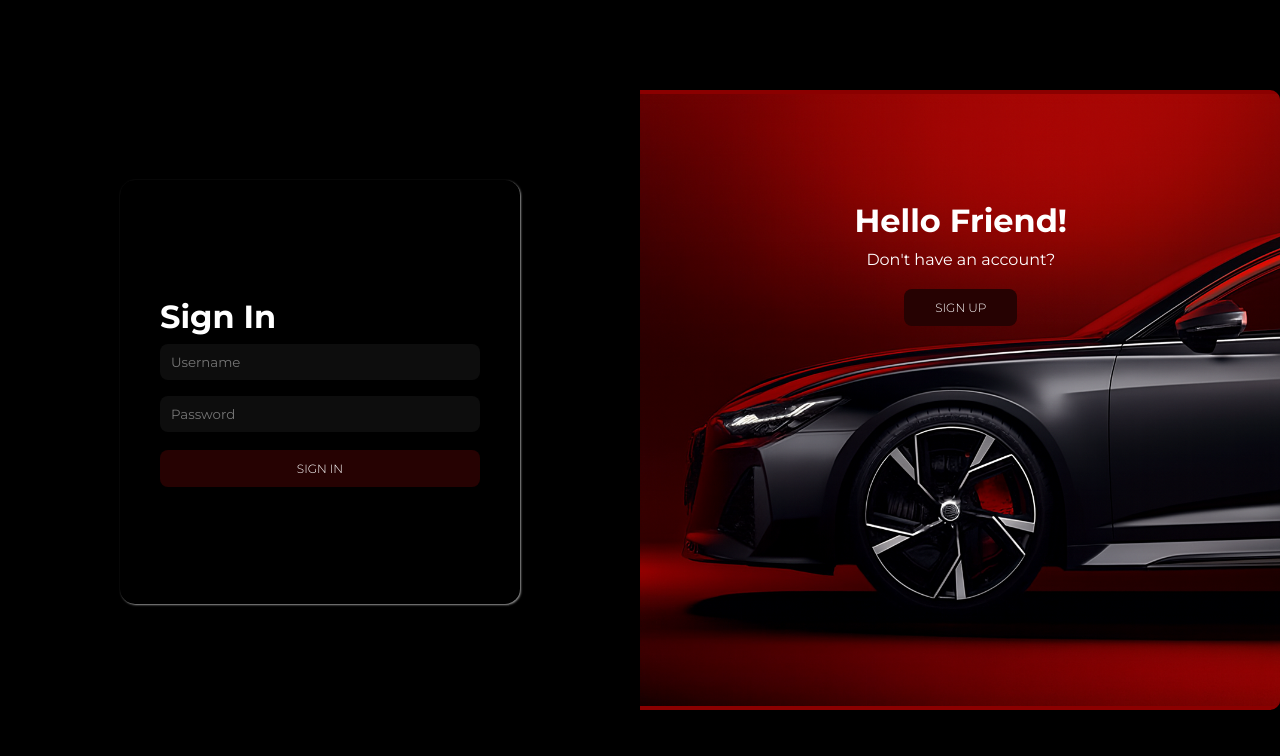
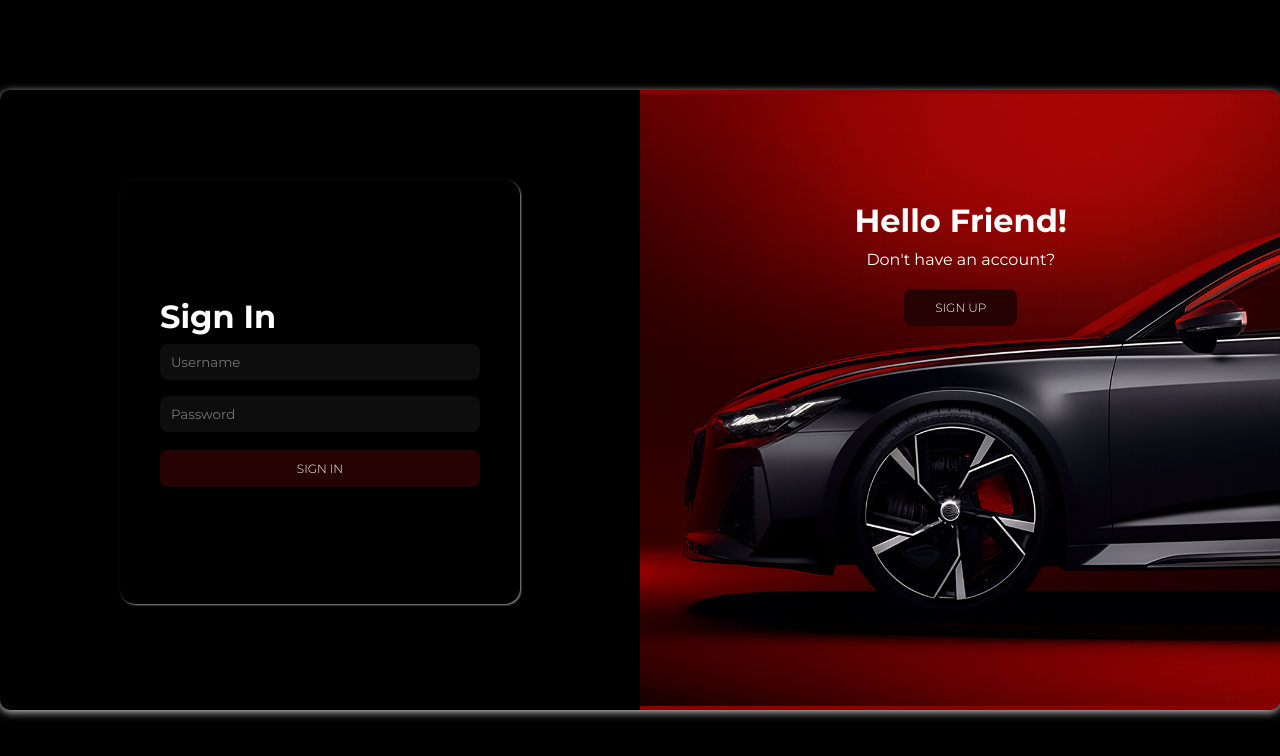
Before and after one commit to KatherineSSR/ticoautos-frontend, a React (Create React App) app: page / in a window 1280 px wide. Shown: the top 756 px of the page. Built offline with nearby package versions, Linux system fonts and the light colour scheme.

Commit message:
Revert "Corrección de ruta para css"
This reverts commit 52961483279c62f33b336d1171f57c7f5b810b02.

```diff
--- a/src/styles/Auth.css
+++ b/src/pages/Auth.css
@@ -18,6 +18,7 @@
 .container{
     background-color: #000000;
     border-radius: 10px;
+    box-shadow: 0 2px 8px rgba(235, 233, 233, 0.88);
     position: relative;
     overflow: hidden;
     width: 1300px;
--- a/src/pages/Auth.jsx
+++ b/src/pages/Auth.jsx
@@ -1,7 +1,7 @@
 import { useState } from "react";
 import Login from "./Login";
 import Register from "./Register";
-import "../styles/Auth.css";
+import "./Auth.css";
 
 function Auth() {
   const [isActive, setIsActive] = useState(false);
--- a/src/pages/Register.jsx
+++ b/src/pages/Register.jsx
@@ -2,16 +2,14 @@ import { useState } from "react";
 import api from "../services/api";
 
 function Register() {
-  //declaramos variables de estado
   const [username, setUsername] = useState("");
   const [password, setPassword] = useState("");
   const [name, setName] = useState("");
   const [profileImage, setProfileImage] = useState(null);
   const [message, setMessage] = useState("");
 
-  //función para manejar el envío del formulario
   const handleSubmit = async (e) => {
-    e.preventDefault(); //evitamos que el formulario se recargue al enviar
+    e.preventDefault();
 
     try {
       const formData = new FormData();
```
Also changed, not shown: src/pages/app.jsx (added, +7 -0 lines).
